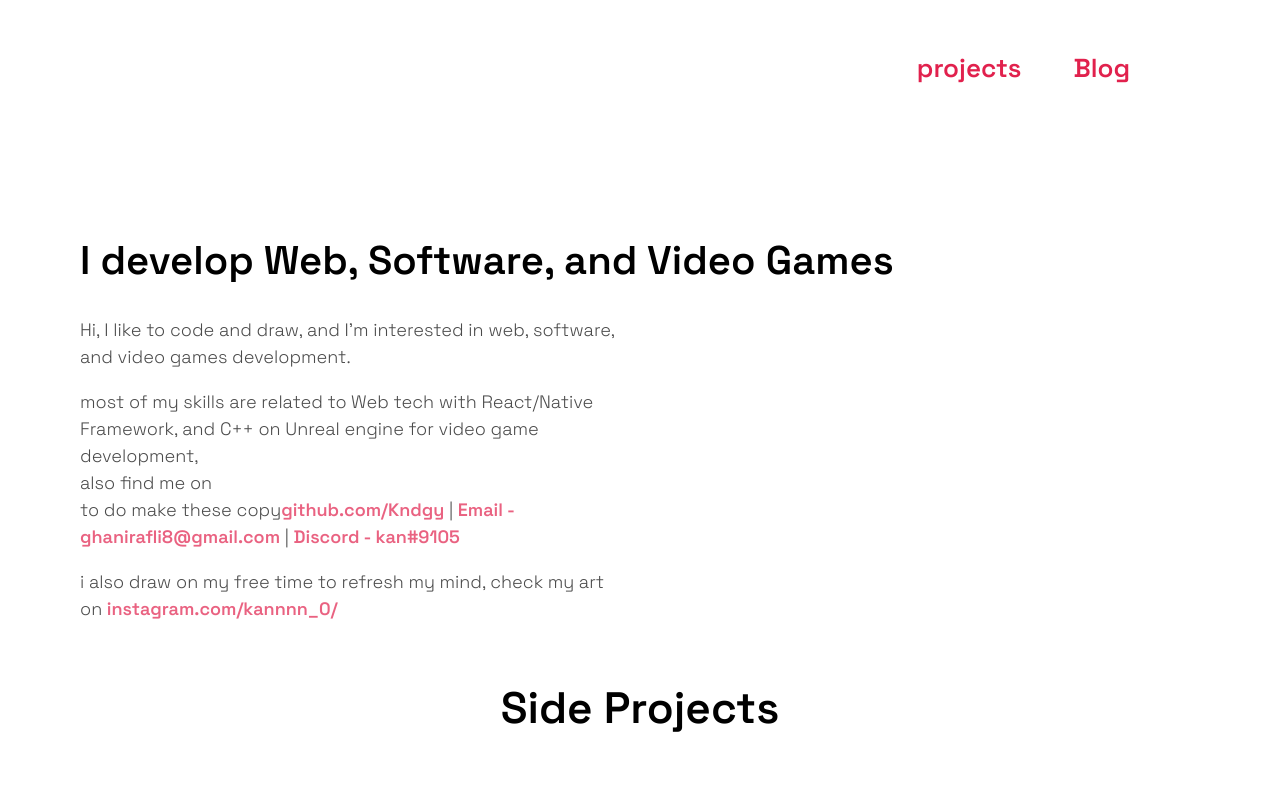
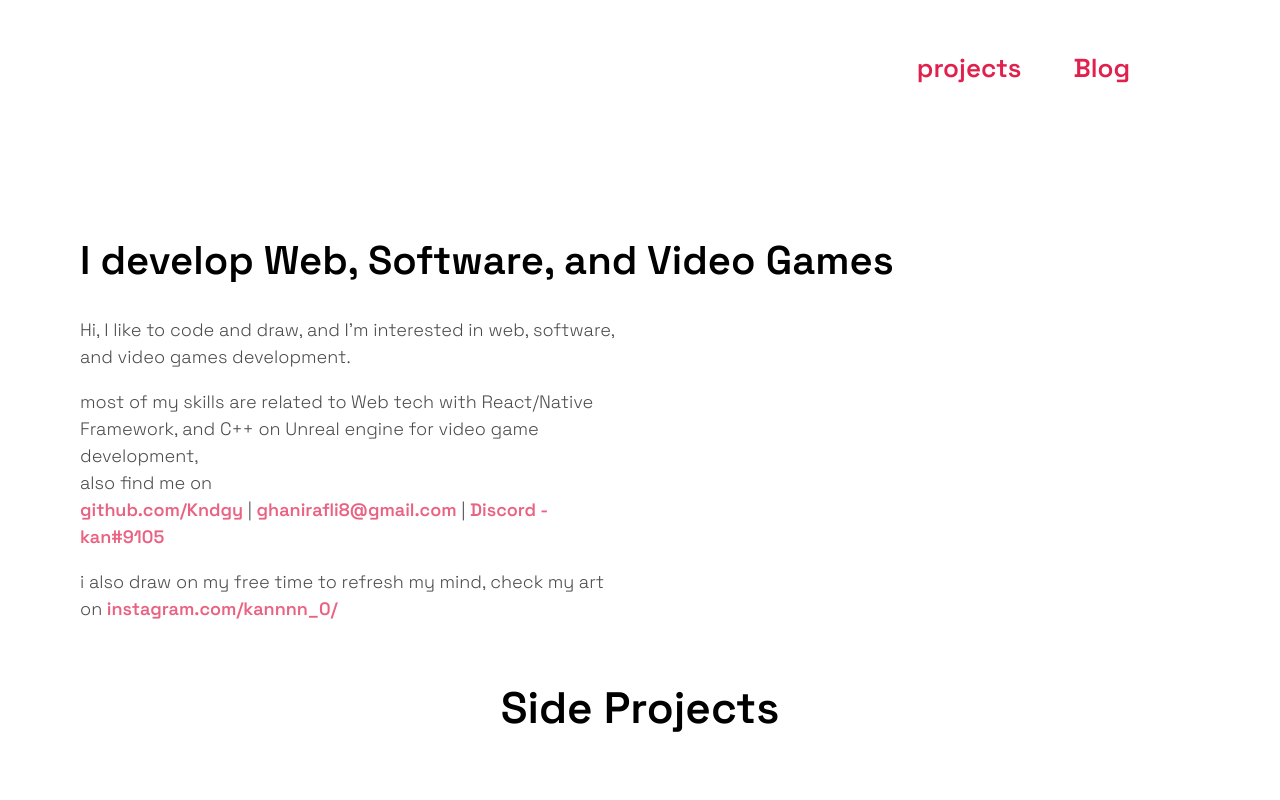
Before and after one commit to Kndgy/Personal-Site, a Next.js app: page / in a window 1280 px wide. Shown: the top 800 px of the page. Built offline with nearby package versions, Linux system fonts and the light colour scheme.

Commit message:
update text

```diff
--- a/pages/index.js
+++ b/pages/index.js
@@ -50,8 +50,7 @@ export default function Home({data, allPostsData}) {
             <br/>
             also find me on
             <br/>
-            to do make these copy
-            <a href='https://github.com/Kndgy'>github.com/Kndgy</a> | <a href="mailto: ghanirafli8@gmail.com">Email - ghanirafli8@gmail.com</a> | <a href='#'>Discord - kan#9105</a>
+            <a href='https://github.com/Kndgy'>github.com/Kndgy</a> | <a href="mailto: ghanirafli8@gmail.com">ghanirafli8@gmail.com</a> | <a href='#'>Discord - kan#9105</a>
             <p/>
             i also draw on my free time to refresh my mind, check my art on <a href='https://www.instagram.com/kannnn_0/'>instagram.com/kannnn_0/</a>
           </div>
```
